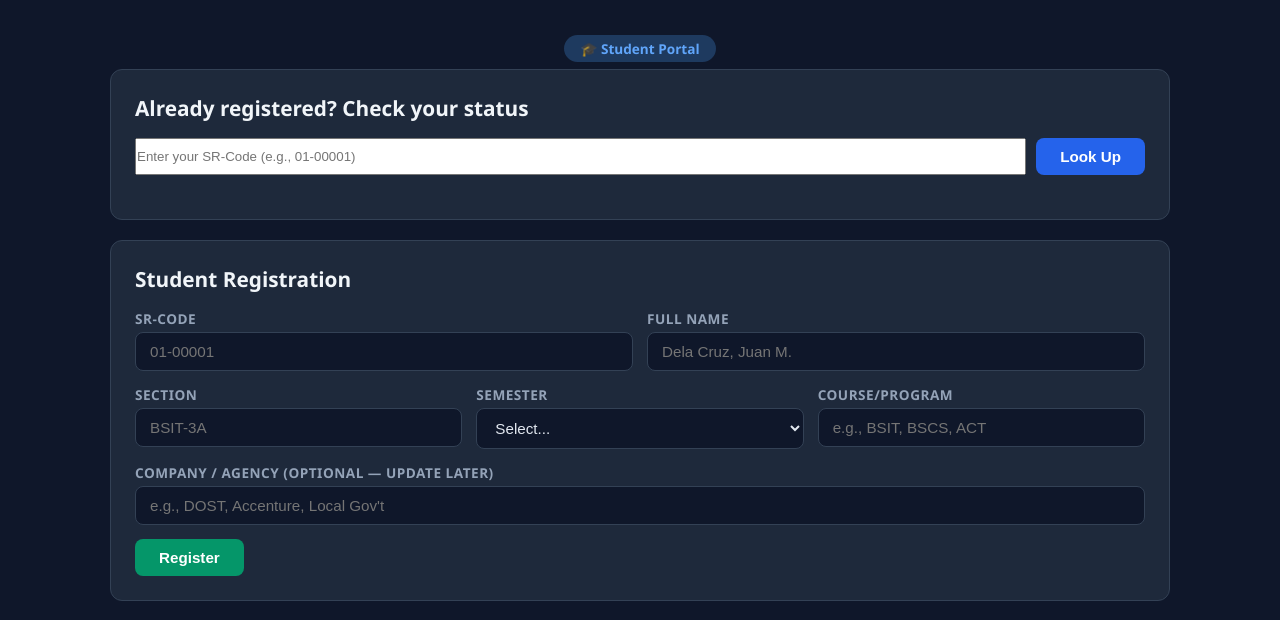
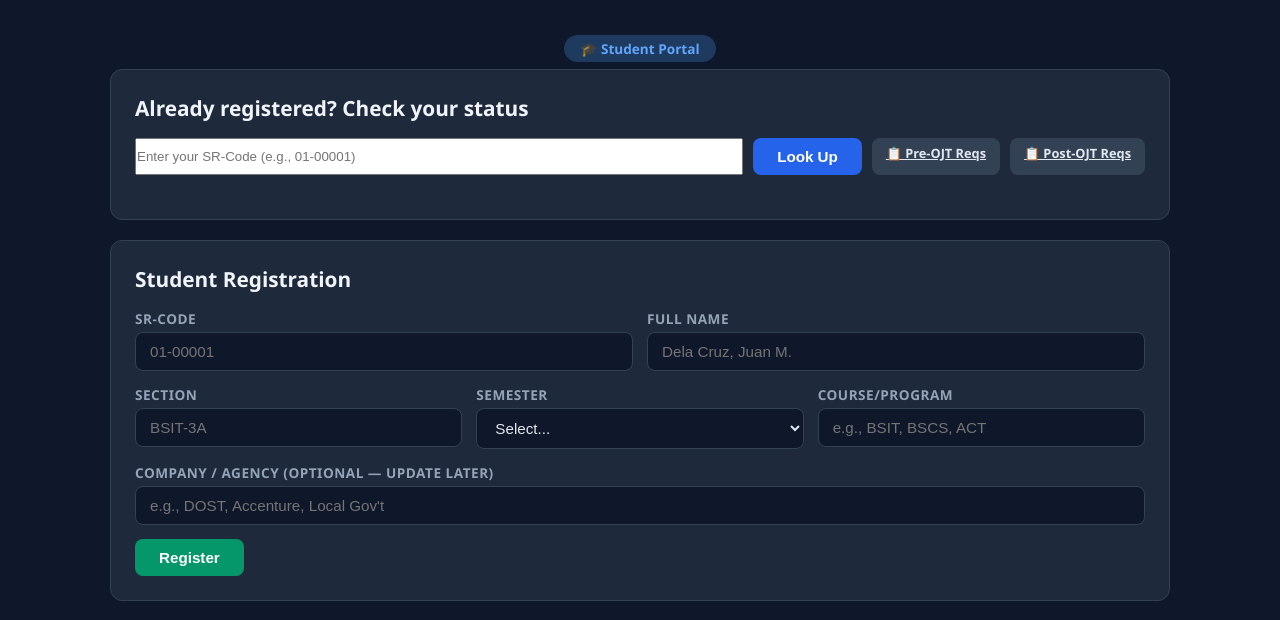
Before and after one commit to RibaldzZ/ojt-tracker, a website: page index.html in a window 1280 px wide. Shown: the part 124-744 px from the top of the page. Drawn offline with Linux system fonts and the light colour scheme.

Commit message:
Add Pre-OJT and Post-OJT Google Drive link buttons beside Look Up

```diff
--- a/index.html
+++ b/index.html
@@ -296,6 +296,8 @@
       <div class="lookup-area">
         <input type="text" id="lookup-srcode" placeholder="Enter your SR-Code (e.g., 01-00001)" onkeydown="if(event.key==='Enter')lookupStudent()">
         <button class="btn btn-primary" onclick="lookupStudent()">Look Up</button>
+        <a href="https://drive.google.com/drive/folders/1p9mqp-4Ieo_F7OnXsQRkdYti-I5WH9TY?usp=sharing" target="_blank" rel="noopener noreferrer" class="btn btn-secondary btn-sm" style="white-space:nowrap;">📋 Pre-OJT Reqs</a>
+        <a href="https://drive.google.com/drive/folders/1ZOG3smuHL5wv1HzW8MREUDKUWKK64bHb?usp=sharing" target="_blank" rel="noopener noreferrer" class="btn btn-secondary btn-sm" style="white-space:nowrap;">📋 Post-OJT Reqs</a>
       </div>
       <div id="lookup-result"></div>
     </div>
```
